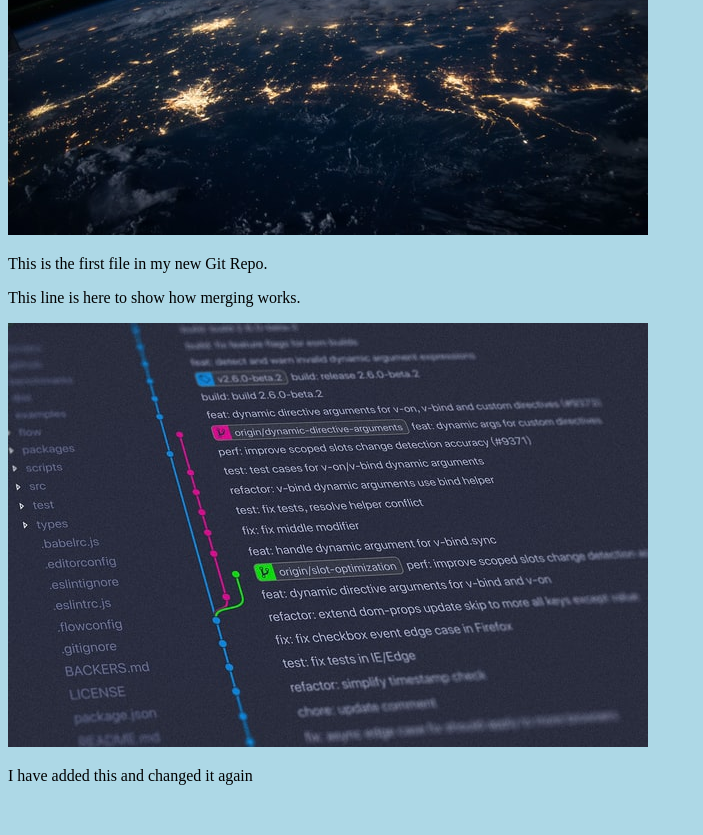
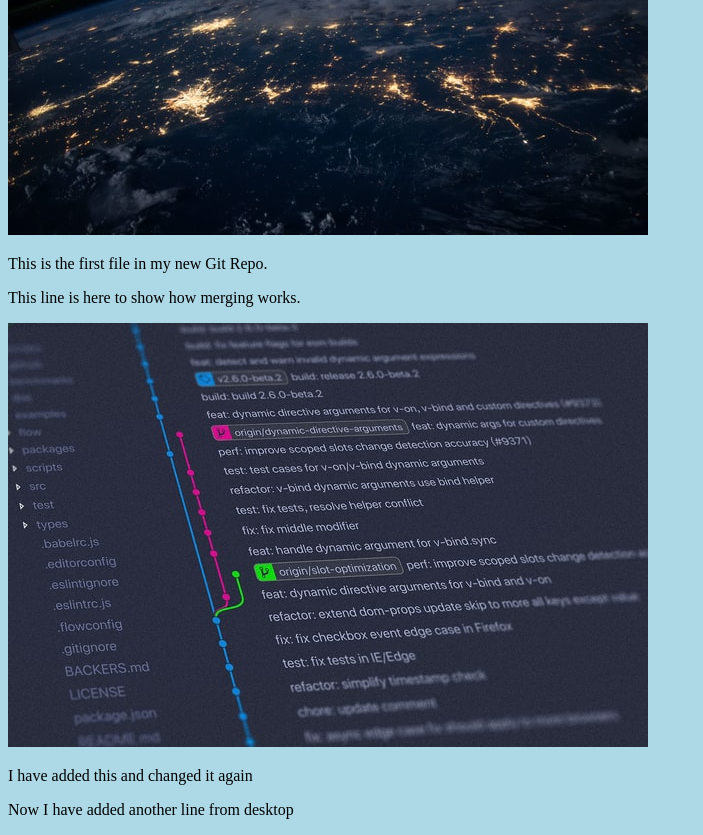
Before and after one commit to sihong1975/my-project2, a plain HTML site: page index.html in a window 1280 px wide. Shown: the part 271-1106 px from the top of the page, without its empty margins (0-703 px from the left). Before the commit the page ends 1072 px from the top, so only its background shows below. Drawn offline with Linux system fonts and the light colour scheme.

Commit message:
updated index.html

```diff
--- a/index.html
+++ b/index.html
@@ -14,5 +14,6 @@
   <p>This line is here to show how merging works.</p>
   <div><img src="img_hello_git.jpg" alt="Hello Git" style="width:100%;max-width:640px"></div>
   <p>I have added this and changed it again</p>
+  <p>Now I have added another line from desktop</p>
 </body>
 </html>
```
